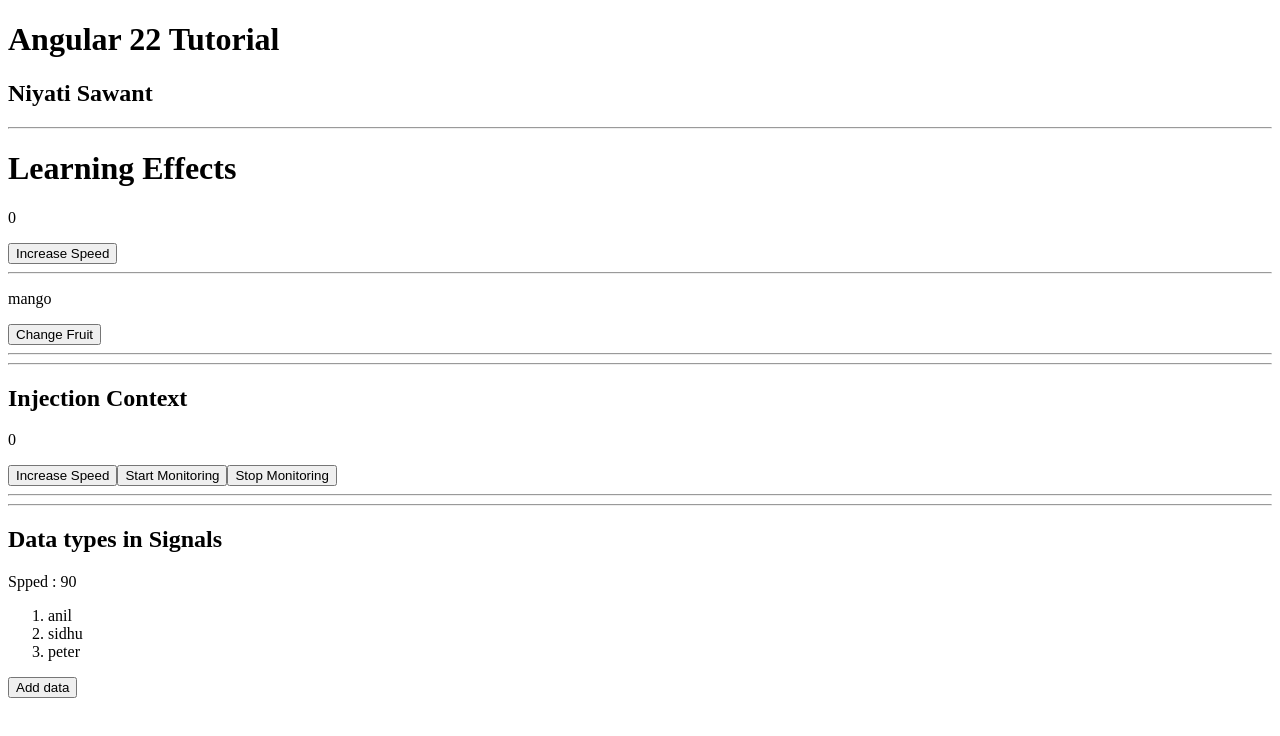
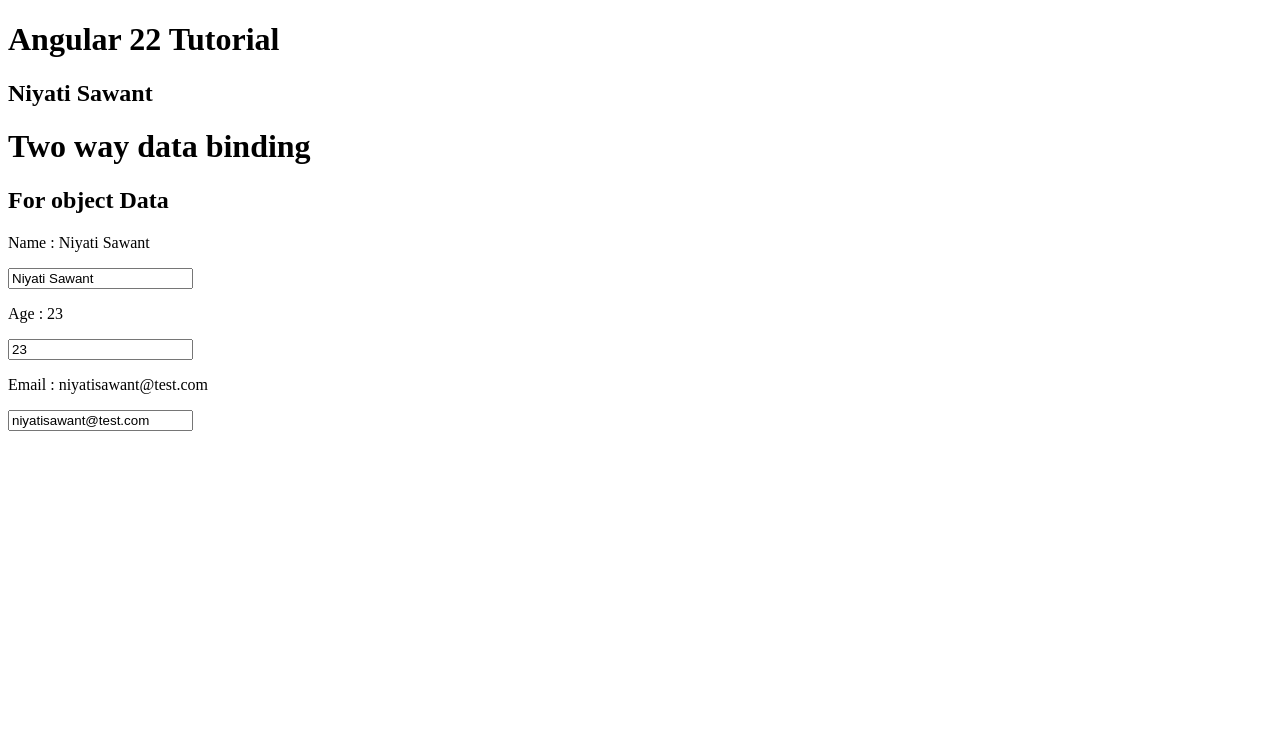
Before and after one commit to Niyati1206/Angular_Version_22_learning, an Angular app: page / in a window 1280 px wide. Shown: the top 736 px of the page. Built offline with nearby package versions, Linux system fonts and the light colour scheme.

Commit message:
two way binding and signals pending part

```diff
--- a/src/app/app.html
+++ b/src/app/app.html
@@ -1,7 +1,8 @@
 <h1>{{title()}}</h1> <!-- we should add () while declaring a variable using signal-->
 <h2>{{name}}</h2><!-- only interpolation is enough for normal variables-->
 <!-- <app-profile></app-profile> -->
-<hr>
+<!-- <hr> -->
 <!-- <app-visitor-count></app-visitor-count> -->
  <!-- <app-learning-computed-signals></app-learning-computed-signals> -->
-<app-effects></app-effects>
+<!-- <app-effects></app-effects> -->
+ <app-two-way-binding></app-two-way-binding>
--- a/src/app/app.ts
+++ b/src/app/app.ts
@@ -4,9 +4,10 @@ import { Profile } from './profile/profile';
 import { VisitorCount } from './visitor-count/visitor-count';
 import { LearningComputedSignals } from './learning-computed-signals/learning-computed-signals';
 import { Effects } from './effects/effects';
+import { TwoWayBinding } from './two-way-binding/two-way-binding';
 
 @Component({
-  imports: [RouterOutlet, Profile, VisitorCount, LearningComputedSignals, Effects],
+  imports: [RouterOutlet, Profile, VisitorCount, LearningComputedSignals, Effects, TwoWayBinding],
   selector: 'app-root',
   styleUrl: './app.css',
   templateUrl: './app.html',
--- a/src/app/effects/effects.html
+++ b/src/app/effects/effects.html
@@ -1,4 +1,4 @@
-<h1> Learning Effects </h1>
+<!-- <h1> Learning Effects </h1>
 <p [style.color]="color">{{ speed() }} </p>
 <button (click)="increaseSpeed()">Increase Speed</button>
 <hr>
@@ -10,3 +10,6 @@
 <hr>
 <hr>
 <app-data-types></app-data-types>
+<hr>
+<hr> -->
+<app-get-set></app-get-set>
--- a/src/app/effects/effects.ts
+++ b/src/app/effects/effects.ts
@@ -2,9 +2,10 @@ import { Component, signal, effect } from '@angular/core';
 import { single } from 'rxjs';
 import { InjectionContextExample } from './injection-context-example/injection-context-example';
 import { DataTypes } from './data-types/data-types';
+import { GetSet } from './get-set/get-set';
 
 @Component({
-  imports: [InjectionContextExample, DataTypes],
+  imports: [InjectionContextExample, DataTypes, GetSet],
   selector: 'app-effects',
   styleUrl: './effects.css',
   templateUrl: './effects.html',
--- /dev/null
+++ b/src/app/effects/get-set/get-set.html
@@ -0,0 +1,4 @@
+<h1>get-set using signals</h1>
+<p>{{ name()}}</p>
+<input type="text" [value]="name()" placeholder="Enter here" (input)="setValue($event.target.value)">
+<button (click)="resetButton()">Reset Value</button>
--- /dev/null
+++ b/src/app/effects/get-set/get-set.ts
@@ -0,0 +1,17 @@
+import { Component, signal , WritableSignal} from '@angular/core';
+
+@Component({
+  imports: [],
+  selector: 'app-get-set',
+  styleUrl: './get-set.css',
+  templateUrl: './get-set.html',
+})
+export class GetSet {
+  name:WritableSignal<string> = signal('');
+  resetButton(){
+    this.name.set('Niyati Sawant');
+  }
+  setValue(val: string){
+    this.name.set(val);
+  }
+}
--- /dev/null
+++ b/src/app/two-way-binding/two-way-binding.html
@@ -0,0 +1,19 @@
+<h1>Two way data binding</h1>
+<!-- <h2>With Signals</h2>
+<p> Name : {{ name()}}</p>
+<input type="text" [value]="name()" (input)="name.set($event.target.value)">
+<hr>
+<h2>With Properties</h2>
+<p> Age : {{ age}}</p>
+<input type="text" [(ngModel)]="age"> -->
+ <!-- or both work same ways  -->
+  <!-- the below one is called exposed ngModel -->
+<!-- <input type="text" [ngModel]="age" (ngModelChange)="age = $event">
+<hr>  -->
+<h2>For object Data</h2>
+<p>Name : {{ userData().name }}</p>
+<input type="text" [value]="userData().name" (input)="updateUserData('name', $event.target.value)" >
+<p>Age : {{ userData().age }}</p>
+<input type="text" [value]="userData().age" (input)="updateUserData('age', $event.target.value)" >
+<p>Email : {{ userData().email }}</p>
+<input type="text" [value]="userData().email" (input)="updateUserData('email', $event.target.value)" >
--- /dev/null
+++ b/src/app/two-way-binding/two-way-binding.ts
@@ -0,0 +1,33 @@
+import { Component, signal, WritableSignal } from '@angular/core';
+import { FormsModule } from '@angular/forms';
+
+@Component({
+  imports: [FormsModule],
+  selector: 'app-two-way-binding',
+  styleUrl: './two-way-binding.css',
+  templateUrl: './two-way-binding.html',
+})
+export class TwoWayBinding {
+  // name: WritableSignal<string> = signal('Niyati');
+  // age:number=0;
+
+  userData= signal({
+    name:"Niyati Sawant",
+    age: 23,
+    email:"niyatisawant@test.com"
+  })
+  updateUserData(key:string, val: string){
+    // if(key=='name'){
+    //    this.userData.update((item)=>({...item, name:val}));
+    // }
+    //     if(key=='age'){
+    //    this.userData.update((item)=>({...item, age:parseInt(val)}));
+    // }
+    //     if(key=='email'){
+    //    this.userData.update((item)=>({...item, email:val}));
+    // }
+    // OR YOU CAN SIMPLY OPTIMIZE TO BELOW
+ this.userData.update((item)=>({...item, [key]:val}));
+
+  }
+}
```
Also changed, not shown: src/app/effects/get-set/get-set.css (added), src/app/two-way-binding/two-way-binding.css (added), 2 other files (tests, documents, lock files or other folders).
